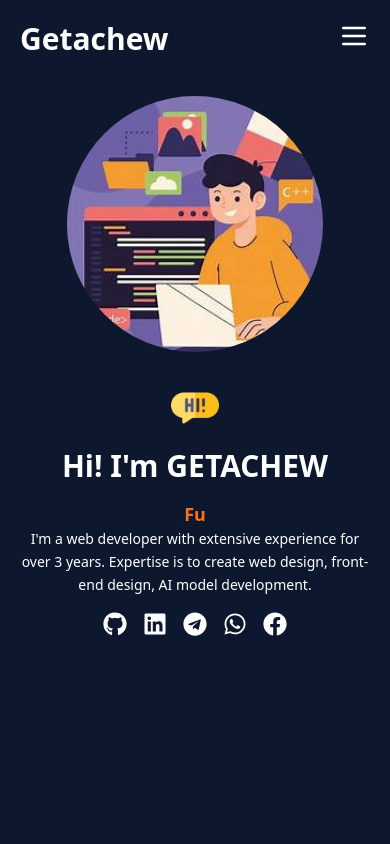
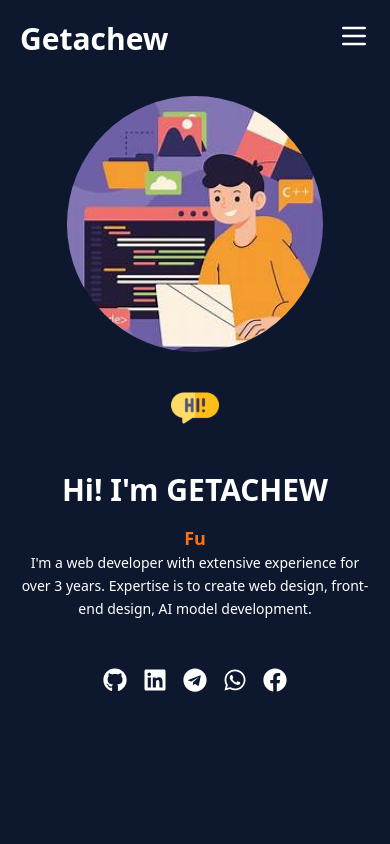
Before and after one commit to Getachew0557/getachew-portfolio-dev, a React (Vite) app: page / in a window 390 px wide. Shown: the top 844 px of the page. Built offline with nearby package versions, Linux system fonts and the light colour scheme.

Commit message:
Make here page responsive

```diff
--- a/src/components/hero/Hero.jsx
+++ b/src/components/hero/Hero.jsx
@@ -57,6 +57,7 @@ export default function Hero() {
 
       <Navbar />
       <section
+      id='home'
         data-aos="fade-up"
         data-aos-delay="250"
         className="text-white body-font z-10"
@@ -73,7 +74,7 @@ export default function Hero() {
               alt="Hi"
             />
             {/* Heading and Description */}
-            <h1 className="title-font sm:text-4xl text-3xl font-bold text-white">
+            <h1 className="title-font sm:text-4xl text-3xl font-bold text-white mt-6">
               Hi! I'm GETACHEW
             </h1>
             <p className="mt-4 leading-relaxed text-sm sm:text-base">
@@ -82,7 +83,7 @@ export default function Hero() {
               I'm a web developer with extensive experience for over 3 years. Expertise is to create web design, front-end design, AI model development.
             </p>
             {/* Social Icons */}
-            <div className="flex justify-center flex-wrap space-x-4 sm:space-x-2 mt-4">
+            <div className="flex justify-center flex-wrap space-x-4 sm:space-x-2 mt-12">
               <a
                 href="https://github.com/Getachew0557"
                 target="_blank"
```
